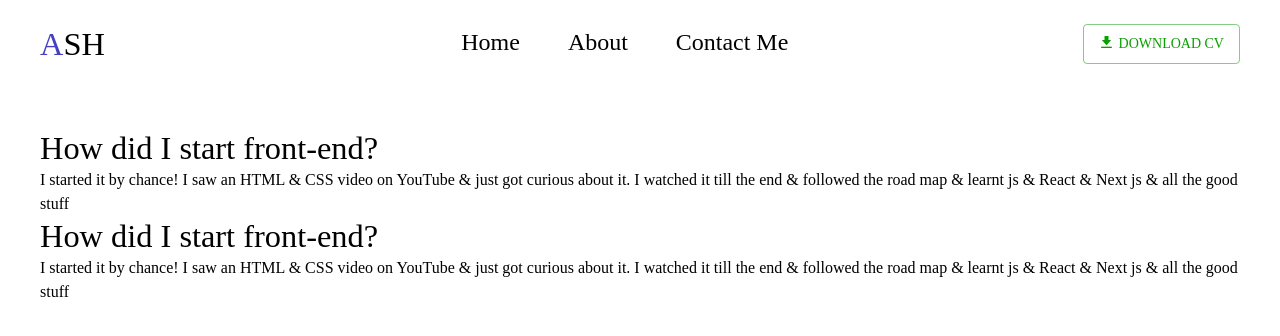
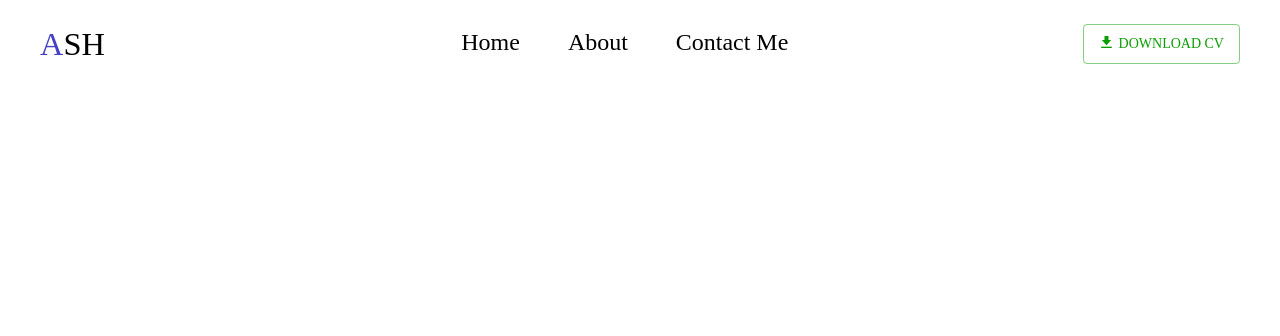
Before and after one commit to Alireza-8080-react/resume, a Next.js app: page /about in a window 1280 px wide. Shown: the top 336 px of the page. Built offline with nearby package versions, Linux system fonts and the light colour scheme.

Commit message:
empty about page

```diff
--- a/src/app/(routes)/about/page.tsx
+++ b/src/app/(routes)/about/page.tsx
@@ -1,22 +1,5 @@
-import { Typography } from '@mui/material';
-
 const AboutPage = () => {
-  return (
-    <main className='body'>
-      <Typography variant='h4'>How did I start front-end?</Typography>
-      <Typography>
-        I started it by chance! I saw an HTML & CSS video on YouTube & just got curious about it. I
-        watched it till the end & followed the road map & learnt js & React & Next js & all the good
-        stuff
-      </Typography>
-      <Typography variant='h4'>How did I start front-end?</Typography>
-      <Typography>
-        I started it by chance! I saw an HTML & CSS video on YouTube & just got curious about it. I
-        watched it till the end & followed the road map & learnt js & React & Next js & all the good
-        stuff
-      </Typography>
-    </main>
-  );
+  return <main className='body'></main>;
 };
 
 export default AboutPage;
```
